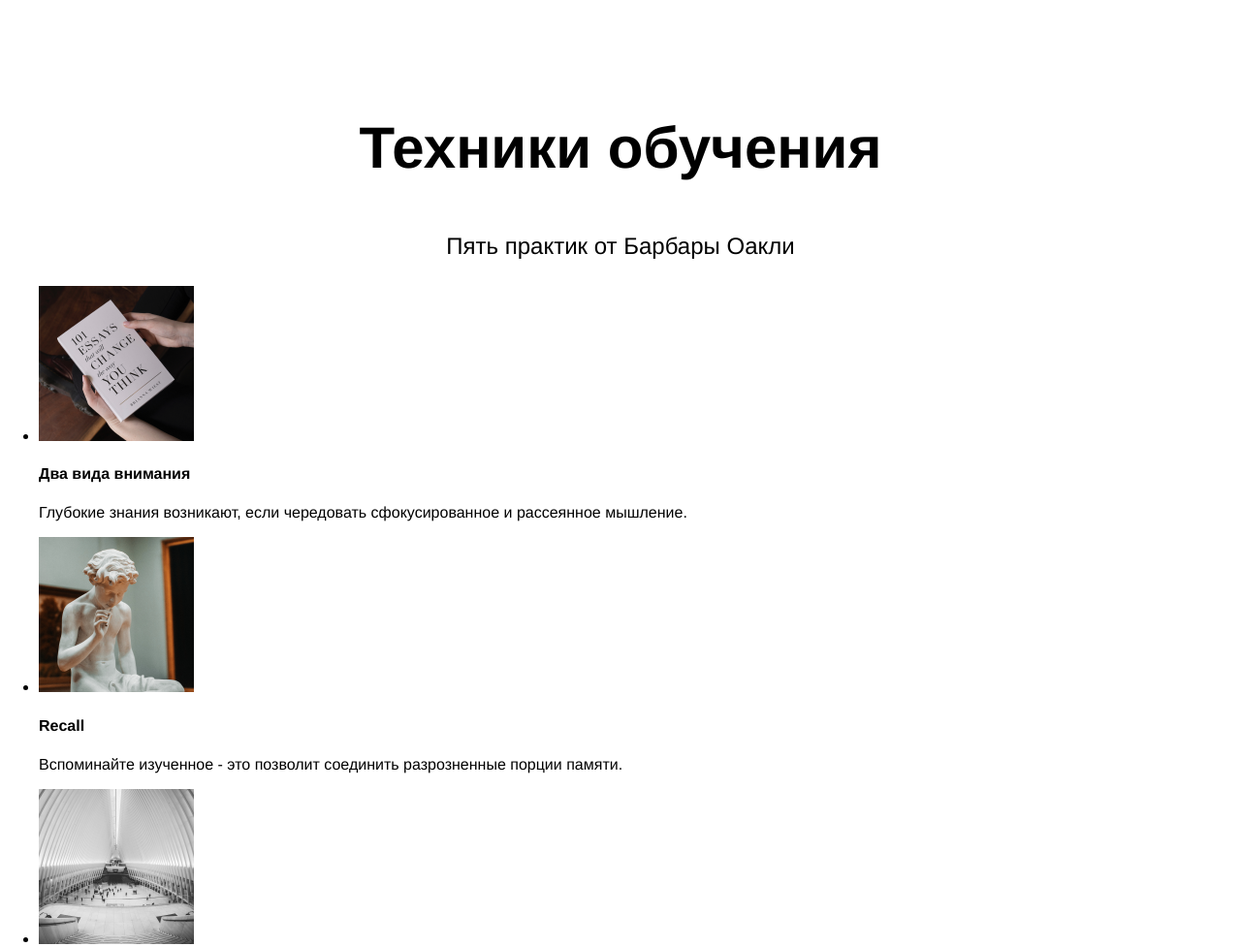
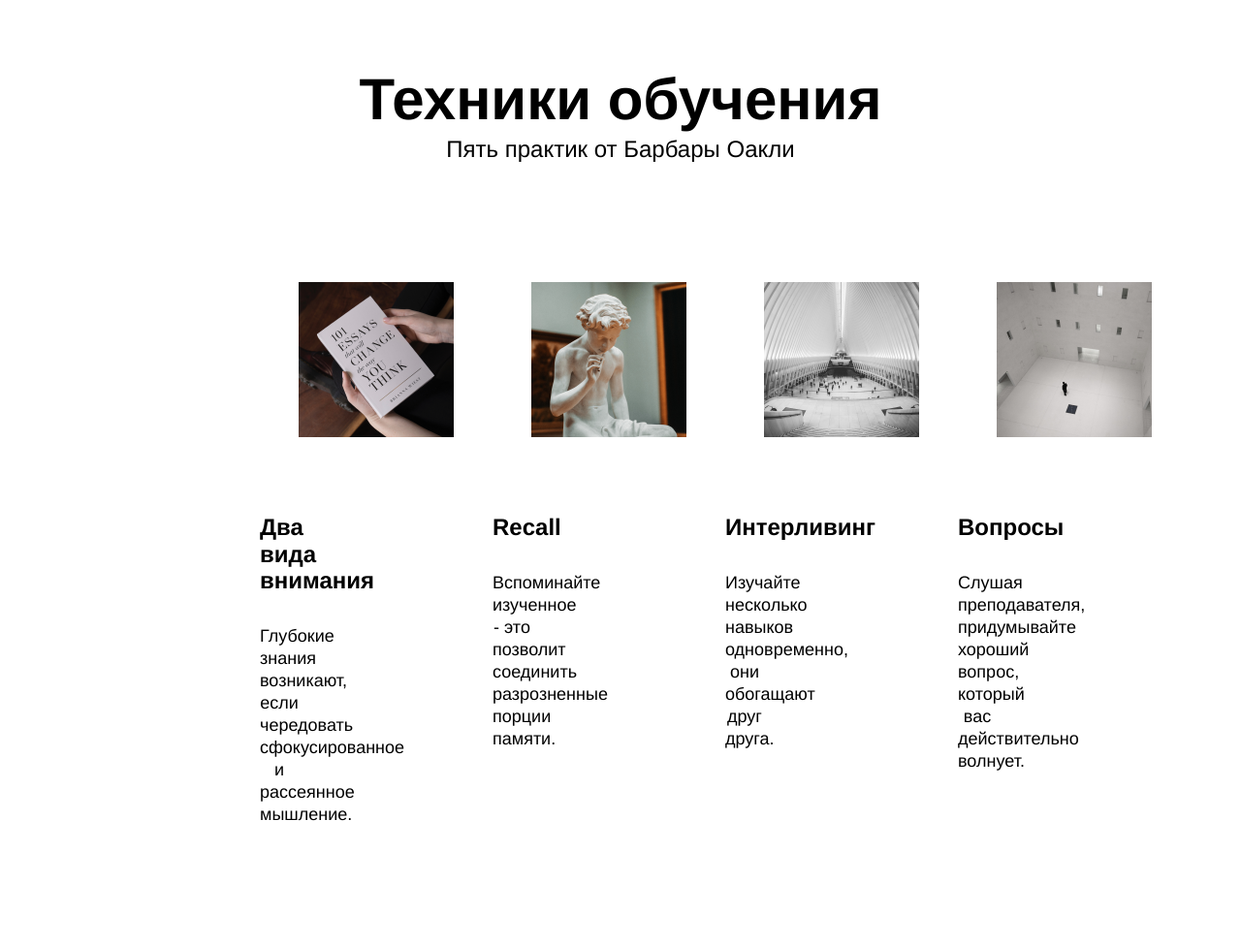
Before and after one commit to Refrkehl/How-to-learn, a plain HTML site: page index.html in a window 1280 px wide. Shown: the part 1360-2337 px from the top of the page at 97% size. Drawn offline with Linux system fonts and the light colour scheme.

Commit message:
Добавлены некоторые стили

```diff
--- a/index.html
+++ b/index.html
@@ -37,41 +37,44 @@
       </section>
 
       <section class="techniques">
-        <h2 class="section-title">Техники обучения</h2>
-        <h3 class="section-subtitle">Пять практик от Барбары Оакли</h3>
-        <ul class="techniques__cards">
-          <li class="techniques__item">
-            <img class="techniques__image" src="images/cards/cards-attention.png" width="160" height="160" alt="">
-            <h4 class="techniques__title">Два вида внимания</h4>
-            <p class="techniques__description">Глубокие знания возникают, если чередовать сфокусированное и рассеянное мышление.</p>
+        <h2 class="techniques__title section-title">Техники обучения</h2>
+        <h3 class="techniques__subtitle section-subtitle">Пять практик от Барбары Оакли</h3>
+        <ul class="cards">
+          <li class="cards__item">
+            <img class="cards__image" src="images/cards/cards-attention.png" width="160" height="160" alt="Книга &#xAB;101 essays ths will change the way you think&#xAB;">
+            <h4 class="cards__title">Два вида внимания</h4>
+            <p class="cards__description">Глубокие знания возникают, если чередовать сфокусированное и рассеянное мышление.</p>
           </li>
-          <li class="techniques__item">
-            <img class="techniques__image" src="images/cards/cards-recall.png" width="160" height="160" alt="">
-            <h4 class="techniques__title">Recall</h4>
-            <p class="techniques__description">Вспоминайте изученное - это позволит соединить разрозненные порции памяти.</p>
+          <li class="cards__item">
+            <img class="cards__image" src="images/cards/cards-recall.png" width="160" height="160" alt="Скульптура юноши">
+            <h4 class="cards__title">Recall</h4>
+            <p class="cards__description">Вспоминайте изученное - это позволит соединить разрозненные порции памяти.</p>
           </li>
-          <li class="techniques__item">
-            <img class="techniques__image" src="images/cards/cards-interliving.png" width="160" height="160" alt="">
-            <h4 class="techniques__title">Интерливинг</h4>
-            <p class="techniques__description">Изучайте несколько навыков одновременно, они обогащают друг друга.</p>
+          <li class="cards__item">
+            <img class="cards__image" src="images/cards/cards-interliving.png" width="160" height="160" alt="Лестница с колоннами">
+            <h4 class="cards__title">Интерливинг</h4>
+            <p class="cards__description">Изучайте несколько навыков одновременно, они обогащают друг друга.</p>
           </li>
-          <li class="techniques__item">
-            <img class="techniques__image" src="images/cards/cards-question.png" width="160" height="160" alt="">
-            <h4 class="techniques__title">Вопросы</h4>
-            <p class="techniques__description">Слушая преподавателя, придумывайте хороший вопрос, который вас действительно волнует.</p>
+          <li class="cards__item">
+            <img class="cards__image" src="images/cards/cards-question.png" width="160" height="160" alt="Человек в комнате с множеством окон">
+            <h4 class="cards__title">Вопросы</h4>
+            <p class="cards__description">Слушая преподавателя, придумывайте хороший вопрос, который вас действительно волнует.</p>
           </li>
-          <li class="techniques__item">
-            <img class="techniques__image" src="images/cards/cards-competence.png" width="160" height="160" alt="">
-            <h4 class="techniques__title">Иллюзия компетентности</h4>
-            <p class="techniques__description">Повторите про себя, запишите, расскажите другу: вам только кажется, что вы владеете новой темой.</p>
+          <li class="cards__item">
+            <img class="cards__image" src="images/cards/cards-competence.png" width="160" height="160" alt="Стопка книг на ладони">
+            <h4 class="cards__title">Иллюзия компетентности</h4>
+            <p class="cards__description">Повторите про себя, запишите, расскажите другу: вам только кажется, что вы владеете новой темой.</p>
           </li>
         </ul>
       </section>
 
       <section class="video">
-        <h2 class="section__title">Видео на TED</h2>
-        <h3 class="section__subtitle">Для тех, кто любит прокрастинировать</h3>
-
+        <h2 class="video__title section-title">Видео на TED</h2>
+        <h3 class="video__subtitle section-subtitle">Для тех, кто любит прокрастинировать</h3>
+        <div class="video__iframes">
+          <iframe class="video__iframe" width="515" height="316" src="https://www.youtube.com/embed/arj7oStGLkU" title="Tim Urban: Inside the mind of a master procrastinator | TED" frameborder="0" allow="accelerometer; autoplay; clipboard-write; encrypted-media; gyroscope; picture-in-picture" allowfullscreen></iframe>
+          <iframe class="video__iframe" width="515" height="316" src="https://www.youtube.com/embed/5MgBikgcWnY" title="The first 20 hours -- how to learn anything | Josh Kaufman | TEDxCSU" frameborder="0" allow="accelerometer; autoplay; clipboard-write; encrypted-media; gyroscope; picture-in-picture" allowfullscreen></iframe>
+        </div>
       </section>
 
       <section class="oakley">
@@ -80,10 +83,10 @@
             <h3 class="two-columns__left-column_brief">История Барбары Оакли.</h3>
           </div>
           <div class="two-columns__right-column">
-        <p class="two-columns__paragraph">С детства Барбаре не давалась математика. Она считала себя законченным гуманитарием,
+            <p class="two-columns__paragraph">С детства Барбаре не давалась математика. Она считала себя законченным гуманитарием,
            причём далеко не самым умным. В армии она изучала русский язык, чтобы получить надбавку, да так успешно, что
            её выдвинули в командиры. Но для продвижения по службе нужно было сдавать математику. И тогда Барбара придумала
-           свой подход к точным наукам. Оказалось, что если вам что-то &#xAB;плохо даётся&#xBB;, ваши добытые трудом знания гораздо
+           свой подход к точным наукам. Оказалось, что если вам что-то &#xAB;плохо даётся&#xAB;, ваши добытые трудом знания гораздо
            глубже, чем у тех, кому всё ясно с первого взгляда.</p>
         </div>
       </section>
--- a/styles/style.css
+++ b/styles/style.css
@@ -182,6 +182,7 @@
   line-height: 69px;
   font-weight: bold;
   text-align: center;
+  margin-bottom: 20px;
 }
 
 .section-subtitle {
@@ -220,6 +221,81 @@
   line-height: 1.2;
   font-weight: normal;
   text-align: left;
+}
+
+.techniques {
+  width: 80%;
+  margin: 0 auto;
+}
+
+.techniques__title {
+  line-height: 1.15;
+  width: 60%;
+  margin: 0 auto;
+}
+
+.techniques__subtitle {
+  width: 60%;
+  margin: 0 auto;
+}
+
+.cards {
+  margin: 0 auto;
+  list-style-type: none;
+  display: flex;
+  flex-flow: row wrap;
+}
+
+.cards__item {
+  padding: 60px 100px;
+  width: 240px;
+  align-items: center;
+}
+
+.cards__title {
+  text-align: center;
+  font-size: 24px;
+  line-height: 1.15;
+  font-weight: bold;
+}
+
+.cards__image {
+  margin: 60px 40px 43px;
+  align-items: center;
+}
+
+.cards__description {
+  text-align: center;
+  font-size: 18px;
+  line-height: 23px;
+  font-weight: normal;
+}
+
+.video__title {
+  width: 60%;
+  line-height: 1.15;
+  margin: 0 auto;
+  padding-bottom: 20px;
+  padding-top: 100px;
+}
+
+.video__subtitle {
+  width: 60%;
+  margin: 0 auto;
+  padding-bottom: 50px;
+}
+
+.video__iframes {
+  margin: 0 auto;
+
+}
+
+.video__iframe {
+  margin: 0 auto;
+}
+
+.oakley {
+  background-color: var(--basic-color);
 }
 
 .feinman {
```
